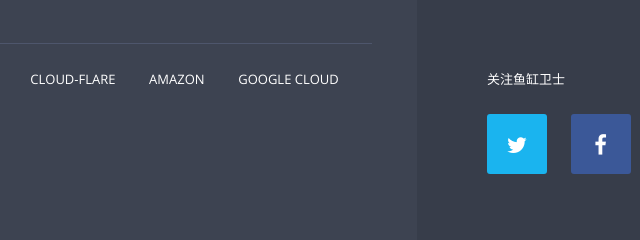
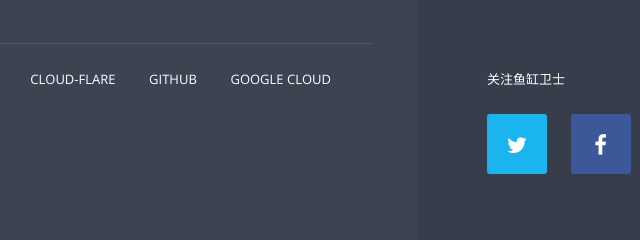
Before and after one commit to joyanhui/www.shiyuxin.ltd, a plain HTML site: page index.html in a window 1280 px wide. Shown: the part 5994-6234 px from the top of the page, 351-991 px from the left. Drawn offline with nearby package versions, Linux system fonts and the light colour scheme.

Commit message:
Update index.html

```diff
--- a/index.html
+++ b/index.html
@@ -325,7 +325,7 @@
 						<li><a href="JavaScript:">腾讯云</a></li>
 						<li><a href="JavaScript:">华为云</a></li>
 						<li><a href="JavaScript:">cloud-flare</a></li>
-						<li><a href="JavaScript:">Amazon</a></li>
+						<li><a href="JavaScript:">github</a></li>
 						<li><a href="JavaScript:">Google Cloud</a></li>
 
 					</ul>
```
